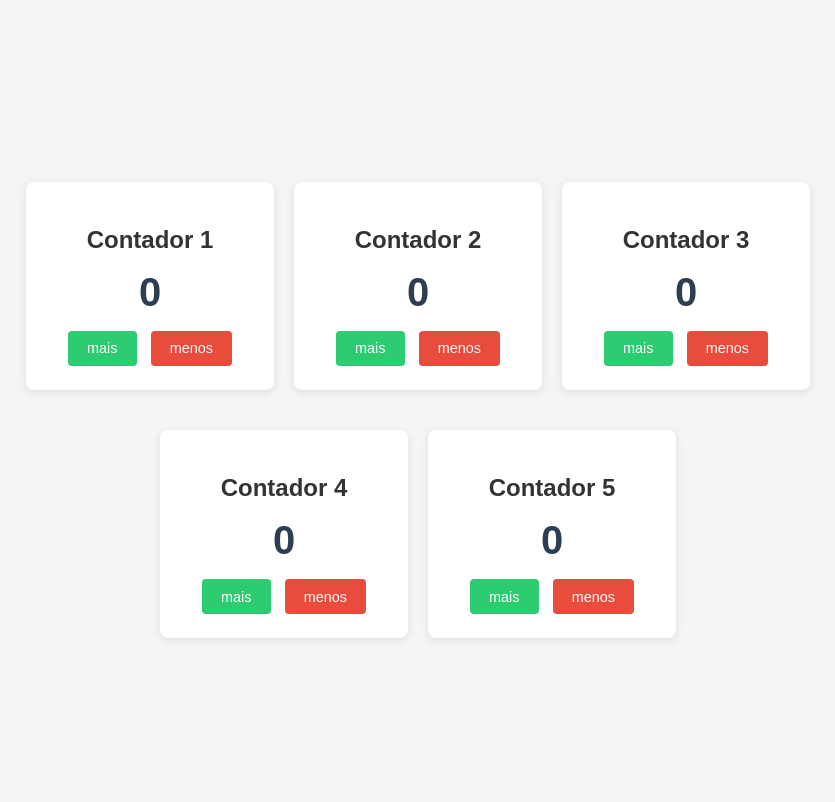
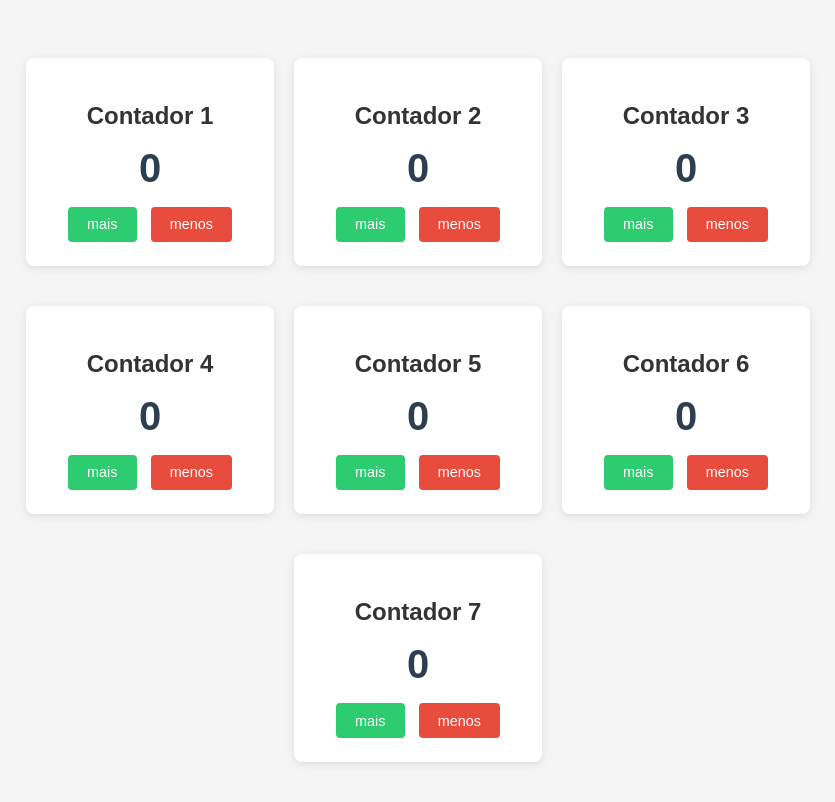
Before and after one commit to Evertonzurique/multicontador, a plain HTML site: page index.html in a window 1280 px wide. Shown: the whole page, without its empty margins (222-1057 px from the left). Drawn offline with Linux system fonts and the light colour scheme.

Commit message:
Update index.html

```diff
--- a/index.html
+++ b/index.html
@@ -123,6 +123,20 @@
             <button class="incrementar" onclick="alterarContador(5, 1)">mais</button>
             <button class="decrementar" onclick="alterarContador(5, -1)">menos</button>
         </section>
+        <!-- Contador 6 -->
+        <section>
+            <h1>Contador 6</h1>
+            <p id="contador6">0</p>
+            <button class="incrementar" onclick="alterarContador(6, 1)">mais</button>
+            <button class="decrementar" onclick="alterarContador(6, -1)">menos</button>
+        </section>
+        <!-- Contador 7 -->
+        <section>
+            <h1>Contador 7</h1>
+            <p id="contador7">0</p>
+            <button class="incrementar" onclick="alterarContador(7, 1)">mais</button>
+            <button class="decrementar" onclick="alterarContador(7, -1)">menos</button>
+        </section>
     </div>
 
     <script>
@@ -132,7 +146,9 @@
             2: 0,
             3: 0,
             4: 0,
-            5: 0
+            5: 0,
+            6: 0,
+            7: 0
         };
 
         // Função para alterar o valor do contador
@@ -149,7 +165,7 @@
 
         // Inicializa todos os contadores
         function inicializarContadores() {
-            for (let i = 1; i <= 5; i++) {
+            for (let i = 1; i <= 7; i++) {
                 atualizarContador(i);
             }
         }
```
